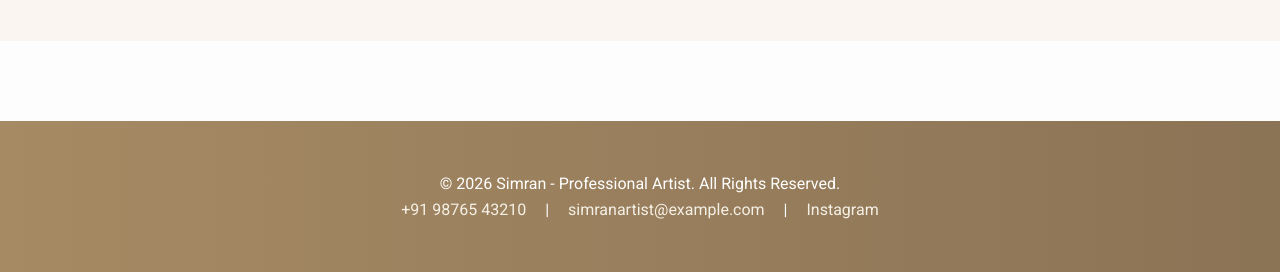
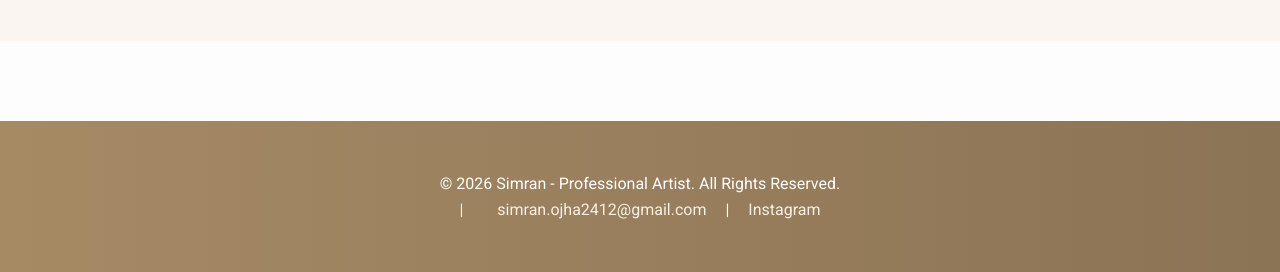
Before and after one commit to vijay7224/vijay, a Flask app: page / in a window 1280 px wide. Shown: the part 3629-3901 px from the top of the page. Run offline with Flask 3, Linux system fonts and the light colour scheme.

Commit message:
Update index1.html

```diff
--- a/stockmodel/templates/index1.html
+++ b/stockmodel/templates/index1.html
@@ -391,9 +391,9 @@
           <p><strong>Awards:</strong> State Level Painting Competition - 1st Prize (2023)</p>
           <p>Contact me for commissions, workshops, or collaborations!</p>
           <p><strong>Phone:</strong> +91 98765 43210</p>
-          <p><strong>Email:</strong> <a href="mailto:simranartist@example.com">simranartist@example.com</a></p>
+          <p><strong>Email:</strong> <a href="simran.ojha2412@gmail.com">simran.ojha2412@gmail.com</a></p>
           <p><strong>Instagram:</strong> <a href="https://www.instagram.com/artistic_works__?igsh=Z3ZoNTZteXloY28y&utm_source=qr" target="_blank">@simran__arts</a></p>
-          <a href="mailto:simranartist@example.com" class="btn">Get in Touch</a>
+          <a href="simran.ojha2412@gmail.com" class="btn">Get in Touch</a>
         </div>
         <div class="about-image">
           <img src="https://res.cloudinary.com/dncdjrcmm/image/upload/v1774272778/IMG-20260323-WA0010_1.jpg" alt="Simran - Artist Portrait">
@@ -406,8 +406,8 @@
   <footer>
     <p>© 2026 Simran - Professional Artist. All Rights Reserved.</p>
     <p>
-      <a href="tel:+919876543210">+91 98765 43210</a> |
-      <a href="mailto:simranartist@example.com">simranartist@example.com</a> |
+      <a href="tel:+91 93112 24600"</a> |
+      <a href="mailto:">simran.ojha2412@gmail.com</a> |
       <a href="https://www.instagram.com/artistic_works__?igsh=Z3ZoNTZteXloY28y&utm_source=qr" target="_blank">Instagram</a>
     </p>
   </footer>
```
